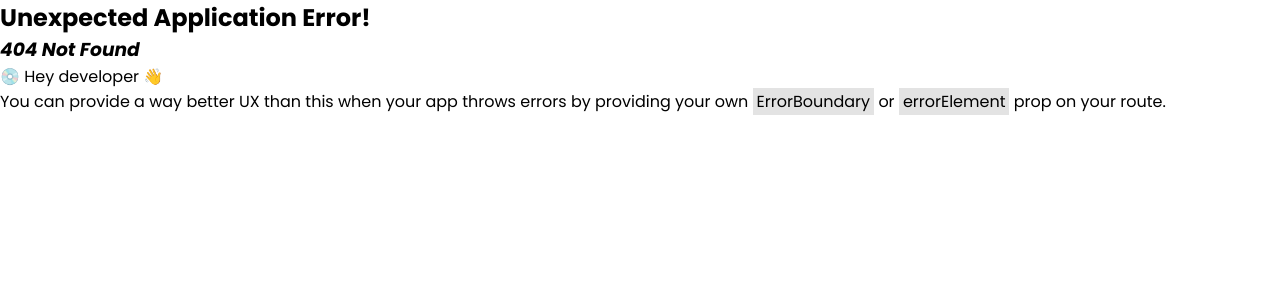
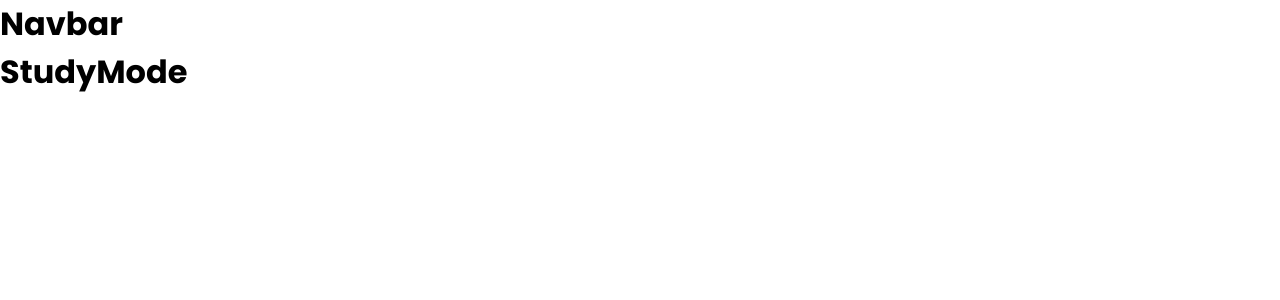
Before and after one commit to alexM421/fm-flashcard-app, a React (Vite) app in the folder frontend/: page /study-mode in a window 1280 px wide. Before the commit this address had no page. Shown: the top 300 px of the page. Built offline with nearby package versions, Linux system fonts and the light colour scheme.

Commit message:
Mock Routing

```diff
--- a/frontend/src/App.tsx
+++ b/frontend/src/App.tsx
@@ -1,11 +1,14 @@
 import "./App.css";
+import { Outlet } from "react-router-dom";
+import Navbar from "./layouts/Navbar/Navbar";
 
 function App() {
 
   return (
-    <>
-      <h1 className="text-preset-1">Flashcard App</h1>
-    </>
+    <div id="app">
+      <Navbar/>
+      <Outlet/>
+    </div>
   );
 }
 
--- /dev/null
+++ b/frontend/src/layouts/Navbar/Navbar.tsx
@@ -0,0 +1,3 @@
+export default function Navbar () {
+    return <h1>Navbar</h1>
+}
--- /dev/null
+++ b/frontend/src/pages/AllCards/AllCards.tsx
@@ -0,0 +1,7 @@
+export default function AllCards () {
+
+
+    return(
+        <h1>AllCards</h1>
+    )
+}
--- /dev/null
+++ b/frontend/src/pages/StudyMode/StudyMode.tsx
@@ -0,0 +1,5 @@
+export default function StudyMode () {
+
+
+    return <h1>StudyMode</h1>
+}
--- /dev/null
+++ b/frontend/src/routes.tsx
@@ -0,0 +1,15 @@
+import { createBrowserRouter, Navigate } from "react-router-dom"
+import App from "./App"
+import StudyMode from "./pages/StudyMode/StudyMode"
+import AllCards from "./pages/AllCards/AllCards"
+
+export const router = createBrowserRouter([{
+    path: "/",
+    element: <App />,
+    errorElement: <div>404 Not Found</div>,
+    children: [
+        { index: true, element: <Navigate to="/study-mode" replace /> },
+        { path: "/study-mode", element: <StudyMode /> },
+        { path: "/all-cards", element: <AllCards /> }
+    ]
+}])
```
Also changed, not shown: frontend/src/main.tsx (+2 -7 lines).
